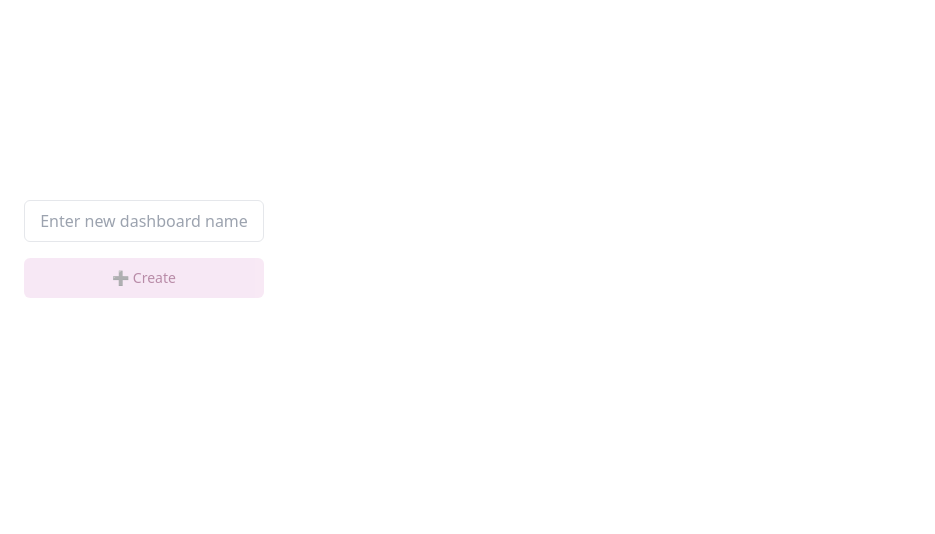
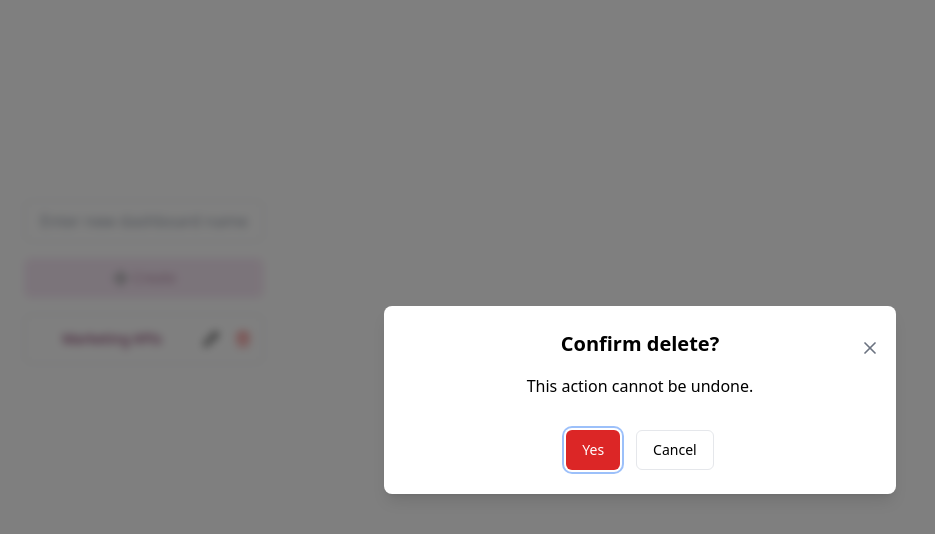
Before and after one commit to yujin6939/gena-project, a Next.js app: page / in a window 1280 px wide. Both pictures are taken after a click on the button 243 px from the left and 339 px from the top of the page. Shown: the top 534 px of the page, without its empty margins (0-935 px from the left). Built offline with nearby package versions, Linux system fonts and the light colour scheme.

Commit message:
tried somethin so hard

```diff
--- a/package.json
+++ b/package.json
@@ -16,6 +16,7 @@
     "autoprefixer": "^10.4.0",
     "chart.js": "^4.4.0",
     "class-variance-authority": "^0.7.1",
+    "clsx": "^2.1.1",
     "framer-motion": "^12.23.6",
     "lucide-react": "^0.525.0",
     "next": "13.4.12",
@@ -24,7 +25,9 @@
     "react-beautiful-dnd": "^13.1.1",
     "react-chartjs-2": "^5.2.0",
     "react-dom": "^18.2.0",
-    "tailwindcss": "^3.3.0"
+    "tailwind-merge": "^3.3.1",
+    "tailwindcss": "^3.3.0",
+    "tailwindcss-animate": "^1.0.7"
   },
   "devDependencies": {
     "@testing-library/jest-dom": "^6.6.3",
--- a/src/app/page.tsx
+++ b/src/app/page.tsx
@@ -1,5 +1,6 @@
 "use client";
 
+import { cn } from "@/lib/utils";
 import { useEffect, useState } from "react";
 import { Card, CardContent } from "@/components/ui/card";
 import { Button } from "@/components/ui/button";
@@ -48,6 +49,9 @@ export default function DashboardApp() {
   const [chartDialogOpen, setChartDialogOpen] = useState(false);
   const [zoomedChart, setZoomedChart] = useState<any | null>(null);
   const [newChart, setNewChart] = useState({ title: "", type: "bar", dataEndpoint: "" });
+  const [confirmOpen, setConfirmOpen] = useState(false);
+  const [deleteTarget, setDeleteTarget] = useState<{ type: "dashboard" | "chart"; id: string } | null>(null);
+
 
   useEffect(() => {
     fetch("/api/dashboards")
@@ -167,6 +171,19 @@ export default function DashboardApp() {
     }
   };
 
+  const handleSelectDashboard = (d: any) => {
+  setSelectedDashboard(d);
+
+  // ripple 애니메이션 수동으로 트리거
+  const btn = document.getElementById(`dashboard-btn-${d.id}`);
+  if (btn) {
+    btn.classList.remove("animate"); // 재사용 위해 remove 후 reflow
+    void btn.offsetWidth; // 강제로 리플로우
+    btn.classList.add("animate");
+  }
+};
+
+
 return (
   <div className="w-full max-w-7xl mx-auto px-6 pt-[200px] pb-12 flex flex-row gap-6">
 
@@ -200,14 +217,12 @@ return (
             ) : (
               <>
                 <Button
-                  variant={selectedDashboard?.id === d.id ? "default" : "outline"}
-                  onClick={() => setSelectedDashboard(d)}
-                  title={d.name}
-                  className={`
-                    w-full max-w-[160px] text-left
-                    line-clamp-1
-                    ${selectedDashboard?.id === d.id ? "bg-[#f1d3ec] text-[#741b53] hover:bg-[#ecc6e3] border-none" : ""}
-                  `}
+                  id={`dashboard-btn-${d.id}`}
+                  onClick={() => handleSelectDashboard(d)}
+                  className={cn(
+                    "w-full max-w-[160px] text-left line-clamp-1 ripple-fill bg-transparent",
+                    selectedDashboard?.id === d.id ? "text-[#741b53] animate" : ""
+                  )}
                 >
                   {d.name}
                 </Button>
@@ -218,7 +233,14 @@ return (
                 }}>
                   <Pencil className="w-4 h-4" />
                 </Button>
-                <Button size="icon" variant="ghost" onClick={() => deleteDashboard(d.id)}>
+                <Button
+                  size="icon"
+                  variant="ghost"
+                  onClick={() => {
+                    setDeleteTarget({ type: "dashboard", id: d.id });
+                    setConfirmOpen(true);
+                  }}
+                >
                   <Trash2 className="w-4 h-4 text-red-500" />
                 </Button>
               </>
@@ -317,7 +339,11 @@ return (
                                 <Button
                                   size="icon"
                                   variant="ghost"
-                                  onClick={(e) => { e.stopPropagation(); deleteChart(chart.id); }}
+                                  onClick={(e) => {
+                                    e.stopPropagation();
+                                    setDeleteTarget({ type: "chart", id: chart.id });
+                                    setConfirmOpen(true);
+                                  }}
                                   title="Delete"
                                 >
                                   <Trash2 className="w-4 h-4 text-red-500" />
@@ -351,6 +377,30 @@ return (
           )}
         </DialogContent>
       </Dialog>
+      <Dialog open={confirmOpen} onOpenChange={setConfirmOpen}>
+  <DialogContent className="space-y-4 text-center">
+    <h2 className="text-xl font-semibold">Confirm delete?</h2>
+    <p>This action cannot be undone.</p>
+    <div className="flex justify-center gap-4 pt-4">
+      <Button
+        variant="destructive"
+        onClick={() => {
+          if (deleteTarget) {
+            if (deleteTarget.type === "chart") deleteChart(deleteTarget.id);
+            else if (deleteTarget.type === "dashboard") deleteDashboard(deleteTarget.id);
+          }
+          setConfirmOpen(false);
+          setDeleteTarget(null);
+        }}
+      >
+        Yes
+      </Button>
+      <Button variant="outline" onClick={() => setConfirmOpen(false)}>
+        Cancel
+      </Button>
+    </div>
+  </DialogContent>
+</Dialog>
     </div>
     </div>
   </div>
--- a/src/styles/globals.css
+++ b/src/styles/globals.css
@@ -6,3 +6,98 @@ html, body {
   margin: 0;
   padding: 0;
 }
+
+.button-ripple {
+  position: relative;
+  overflow: hidden;
+  z-index: 0;
+}
+
+.button-ripple::before {
+  content: "";
+  position: absolute;
+  top: 50%;
+  left: 50%;
+  width: 0;
+  height: 0;
+  background: #f1d3ec; /* 원하는 선택 배경색 */
+  border-radius: 50%;
+  transform: translate(-50%, -50%);
+  transition: width 1.2s ease, height 1.2s ease;
+  z-index: -1;
+}
+
+.button-ripple.selected::before {
+  width: 300%;
+  height: 300%;
+}
+
+.ripple-fill {
+  position: relative;
+  overflow: hidden;
+  z-index: 0;
+  background-color: transparent;
+  transition: color 0.3s ease;
+}
+
+.ripple-fill::before {
+  content: "";
+  position: absolute;
+  top: 50%;
+  left: 50%;
+  width: 0;
+  height: 0;
+  background-color: #f1d3ec; /* 퍼지는 색 */
+  border-radius: 50%;
+  transform: translate(-50%, -50%);
+  transition: width 0.5s ease, height 0.5s ease;
+  z-index: -1;
+}
+
+.ripple-fill.animate::before {
+  width: 300%;
+  height: 300%;
+}
+
+.ripple-fill:hover {
+  background-color: transparent !important;
+}
+
+@layer utilities {
+  @keyframes fade-up {
+    0% {
+      opacity: 0;
+      transform: translateY(20px);
+    }
+    100% {
+      opacity: 1;
+      transform: translateY(0);
+    }
+  }
+
+  @keyframes fade-down {
+    0% {
+      opacity: 0;
+      transform: translateY(-20px);
+    }
+    100% {
+      opacity: 1;
+      transform: translateY(0);
+    }
+  }
+
+  .animate-fade-up {
+    animation: fade-up 0.5s ease-out forwards;
+  }
+
+  .animate-fade-down {
+    animation: fade-down 0.5s ease-out forwards;
+  }
+
+  .animate-delay-\[100ms\] { animation-delay: 0.1s; }
+  .animate-delay-\[200ms\] { animation-delay: 0.2s; }
+  .animate-delay-\[300ms\] { animation-delay: 0.3s; }
+  .animate-delay-\[400ms\] { animation-delay: 0.4s; }
+  .animate-delay-\[500ms\] { animation-delay: 0.5s; }
+  /* 필요에 따라 더 추가 */
+}
--- a/tailwind.config.js
+++ b/tailwind.config.js
@@ -1,9 +1,26 @@
+// tailwind.config.js
+
 module.exports = {
   content: ["./src/**/*.{ts,tsx}"],
   theme: {
-    extend: {},
+    extend: {
+      keyframes: {
+        "fade-in": {
+          "0%": { opacity: "0", transform: "scale(0.95)" },
+          "100%": { opacity: "1", transform: "scale(1)" },
+        },
+        "fade-out": {
+          "0%": { opacity: "1", transform: "scale(1)" },
+          "100%": { opacity: "0", transform: "scale(0.95)" },
+        },
+      },
+      animation: {
+        "fade-in": "fade-in 0.25s ease-out",
+        "fade-out": "fade-out 0.2s ease-in forwards",
+      },
+    },
   },
   plugins: [
-    require('@tailwindcss/line-clamp'),
+    require("@tailwindcss/line-clamp"),
   ],
-}
+};
```
Also changed, not shown: 1 other file (tests, documents, lock files or other folders).
